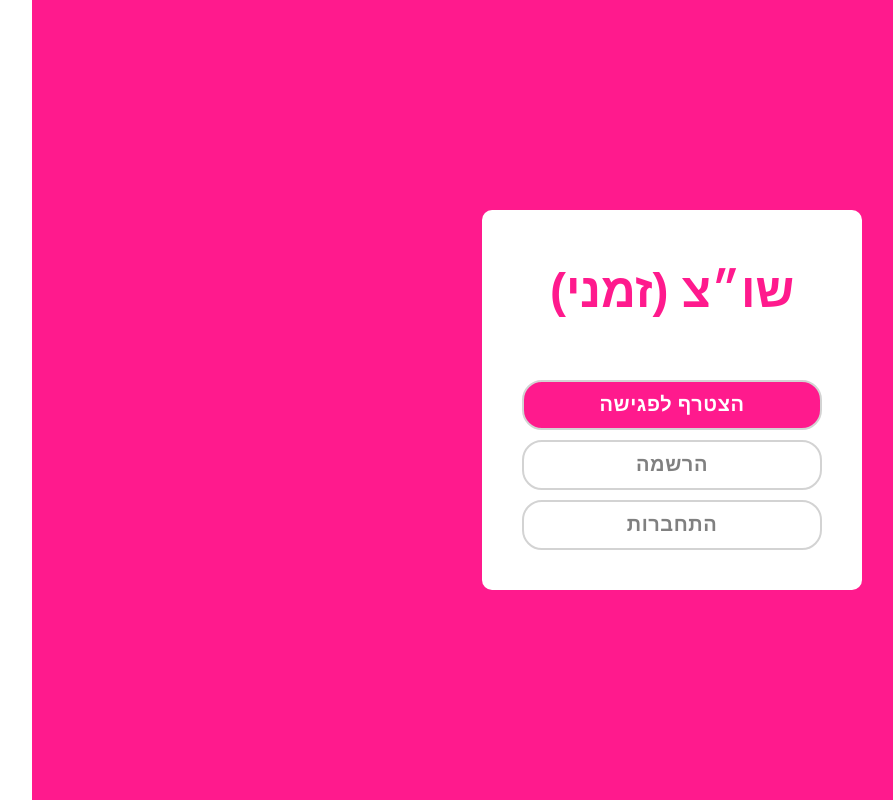
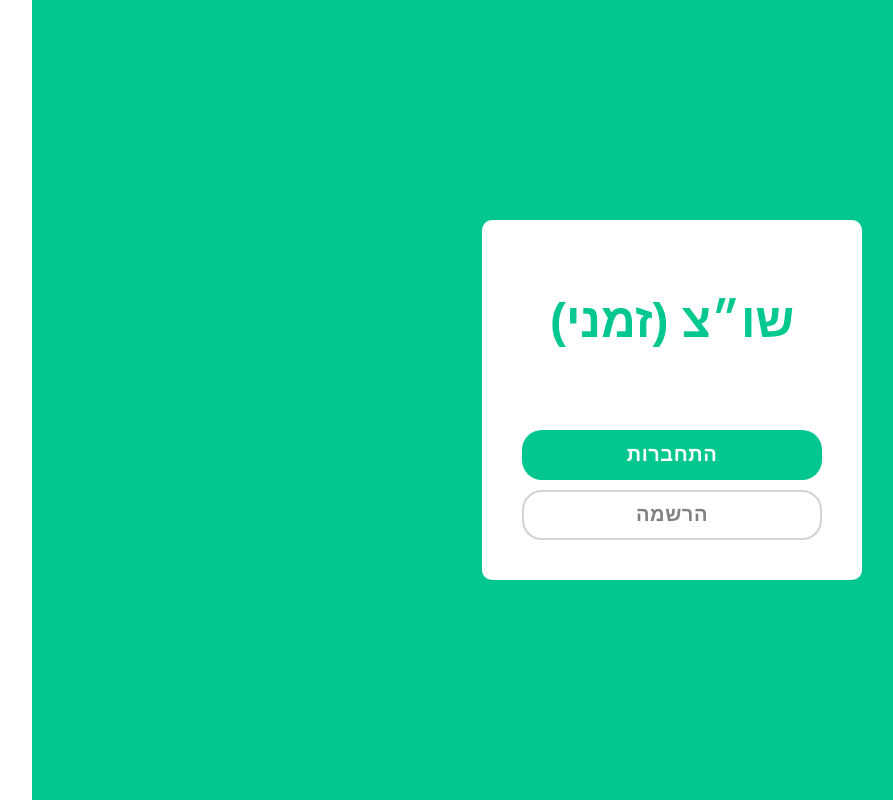
Before and after one commit to Granola5791/video-calls-service, a React (Vite) app in the folder front-end/: page / in a window 1280 px wide. Shown: the whole page, without its empty margins (157-1050 px from the left). Built offline with nearby package versions, Linux system fonts and the light colour scheme.

Commit message:
restyled landing page.

```diff
--- a/front-end/src/constants/general-contants.ts
+++ b/front-end/src/constants/general-contants.ts
@@ -1,6 +1,6 @@
 export const Colors = {
-    primary: '#ff1a8dff',
-    primaryHover: '#ff52b4ff',
+    primary: '#02c78f',
+    primaryHover: '#02c78fd3',
     meetingBackground: '#111',
     danger: 'rgb(255, 0, 0)',
     dangerHover: 'rgb(255, 60, 60)',
--- a/front-end/src/pages/LandingPage.tsx
+++ b/front-end/src/pages/LandingPage.tsx
@@ -15,11 +15,12 @@ const LandingPage = () => {
     return (
         <CenteredFilledScreen>
             <CenteredColumn >
-                <StyledTitle>{General.appName}</StyledTitle>
                 <CenteredColumn>
-                    <LongButtonFilled>{LandingPageText.joinMeetingButton}</LongButtonFilled>
+                    <StyledTitle>{General.appName}</StyledTitle>
+                </CenteredColumn>
+                <CenteredColumn>
+                    <LongButtonFilled onClick={GoToLogIn}>{LandingPageText.logInButton}</LongButtonFilled>
                     <LongButton onClick={GoToSignUp}>{LandingPageText.signUpButton}</LongButton>
-                    <LongButton onClick={GoToLogIn}>{LandingPageText.logInButton}</LongButton>
                 </CenteredColumn>
             </CenteredColumn>
         </CenteredFilledScreen>
--- a/front-end/src/styled-components/StyledButtons.ts
+++ b/front-end/src/styled-components/StyledButtons.ts
@@ -16,6 +16,7 @@ export const LongButton = styled(Button)({
 export const LongButtonFilled = styled(LongButton)({
     color: "white",
     backgroundColor: Colors.primary,
+    border: `2px solid ${Colors.primaryHover}`,
     "&:hover": {
         backgroundColor: Colors.primaryHover,
     },
--- a/front-end/src/styled-components/StyledText.ts
+++ b/front-end/src/styled-components/StyledText.ts
@@ -6,6 +6,7 @@ export const StyledTitle = styled.h1 ({
     fontWeight: 'bold',
     color: Colors.primary,
     textAlign: 'center',
+    // marginBottom: '20%',
 });
 
 export const BoldText = styled.p ({
```
